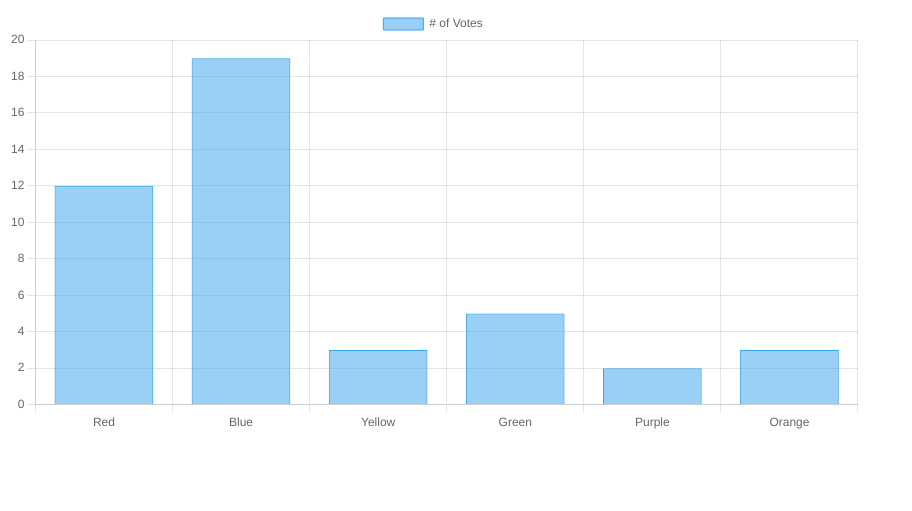
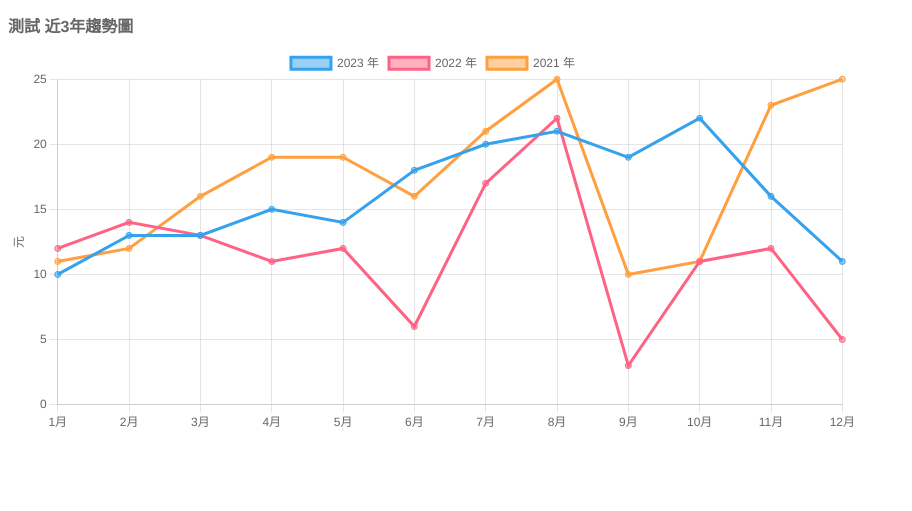
Before and after one commit to mickeysleep/mickeysleep.github.io, a website: page index.html in a window 1280 px wide. Shown: the whole page, without its empty margins (0-912 px from the left). Drawn offline with nearby package versions, Linux system fonts and the light colour scheme.

Commit message:
Update index.html

```diff
--- a/index.html
+++ b/index.html
@@ -1,8 +1,8 @@
 <!DOCTYPE html>
 <html>
-<header>
+<head>
 <title>GitHub 測試</title>
-</header>
+</head>
 <body>
     <div>
         <div id="curve_chart" style="width: 850px; height: 500px;display:none;"></div>
@@ -11,28 +11,116 @@
         </div>
     </div>
 
+    <script src="https://code.jquery.com/jquery-3.7.1.min.js" integrity="sha256-/JqT3SQfawRcv/BIHPThkBvs0OEvtFFmqPF/lYI/Cxo=" crossorigin="anonymous"></script>
     <script src="https://cdn.jsdelivr.net/npm/chart.js"></script>
     <script>
+        //const ctx = document.getElementById('myChart');
+
+        //new Chart(ctx, {
+        //    type: 'bar',
+        //    data: {
+        //        labels: ['Red', 'Blue', 'Yellow', 'Green', 'Purple', 'Orange'],
+        //        datasets: [{
+        //            label: '# of Votes',
+        //            data: [12, 19, 3, 5, 2, 3],
+        //            borderWidth: 1
+        //        }]
+        //    },
+        //    options: {
+        //        scales: {
+        //            y: {
+        //                beginAtZero: true
+        //            }
+        //        }
+        //    }
+        //});
+
+        drawChart2();
+        function drawChart2() {
+
+            var data = {
+                emp: ['測試'],
+                month: ['1月', '2月', '3月', '4月', '5月', '6月', '7月', '8月', '9月', '10月', '11月', '12月'],
+                year_now: [10, 13, 13, 15, 14, 18, 20, 21, 19, 22, 16, 11],
+                year_last: [12, 14, 13, 11, 12, 6, 17, 22, 3, 11, 12, 5],
+                year_beforelast: [11, 12, 16, 19, 19, 16, 21, 25, 10, 11, 23, 25]
+            };
+
+            var emp = '';
+            //var itemlist = [];
+            var mlist = [];
+            var befmlist = [];
+            var nowmlist = [];
+            var beflastmlist = [];
+            //var data = JSON.parse(data);
+            //console.log(data);
+            $.each(data, function (index, d,i) {
+                if (index == 'emp') {
+                    emp = data[index][0];
+                }
+                if (index == 'month') {
+                    $.each(data[index], function (i) {
+                        mlist.push(data[index][i]);
+                    });
+                }
+                if (index == 'year_now') {
+                    $.each(data[index], function (i) {
+                        nowmlist.push(data[index][i]);
+                    });
+                }
+                if (index == 'year_last') {
+                    $.each(data[index], function (i) {
+                        befmlist.push(data[index][i]);
+                    });
+                }
+                if (index == 'year_beforelast') {
+                    $.each(data[index], function (i) {
+                        beflastmlist.push(data[index][i]);
+                    });
+                }
+            });
+
             const ctx = document.getElementById('myChart');
 
             new Chart(ctx, {
-    type: 'bar',
+                type: 'line',
                 data: {
-      labels: ['Red', 'Blue', 'Yellow', 'Green', 'Purple', 'Orange'],
+                    labels: mlist,
                     datasets: [{
-        label: '# of Votes',
-        data: [12, 19, 3, 5, 2, 3],
-        borderWidth: 1
+                        label: '2023 年',
+                        data: nowmlist
+                    }, {
+                        label: '2022 年',
+                        data: befmlist
+                    }, {
+                        label: '2021 年',
+                        data: beflastmlist
                     }]
                 },
                 options: {
+                    plugins: {
+                        title: {
+                            display: true,
+                            text: emp + ' 近3年趨勢圖',
+                            align: 'start',
+                            font: {
+                                size: 16
+                            },
+
+                        }
+                    },
                     scales: {
                         y: {
-          beginAtZero: true
+                            beginAtZero: true,
+                            title: {
+                                display: true,
+                                text: '元'
+                            }
                         }
                     }
                 }
             });
+        }
     </script>
 
 </body>
```
Lines whose indentation alone changed are shown as unchanged.
